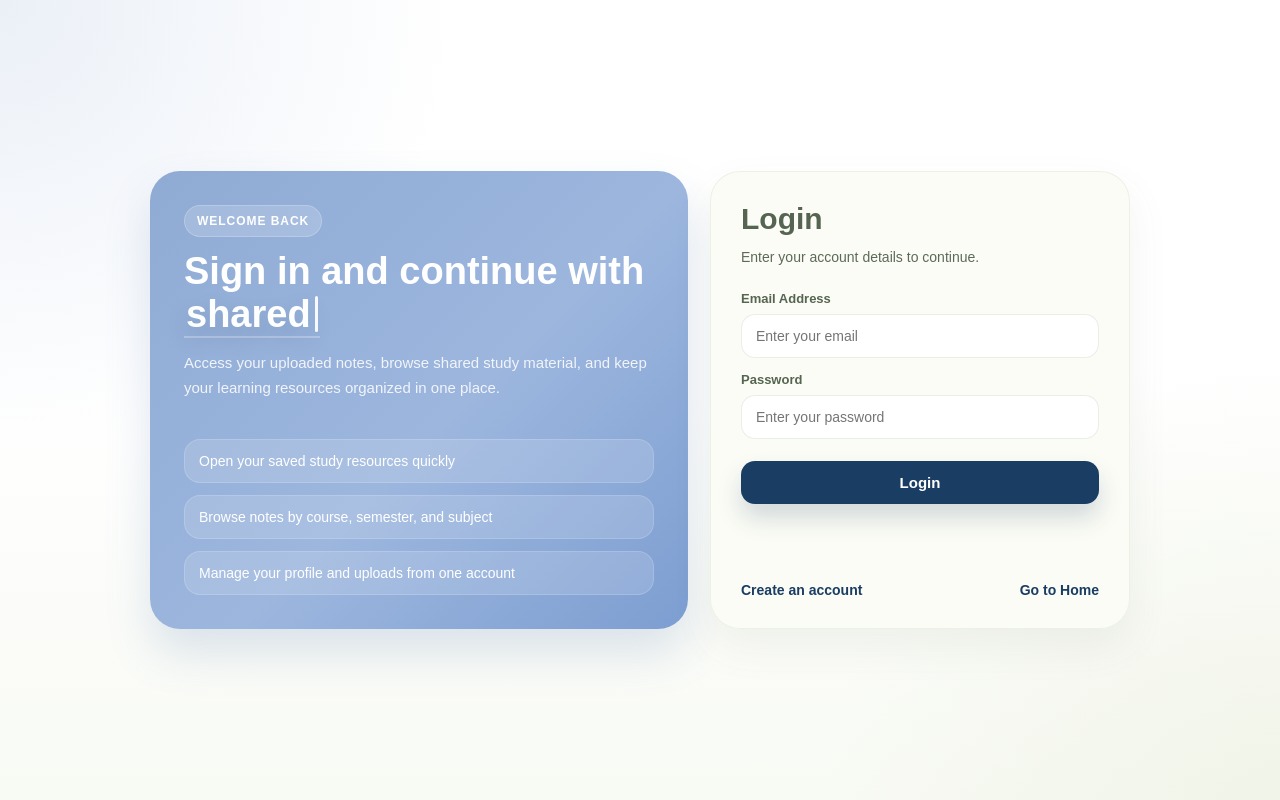
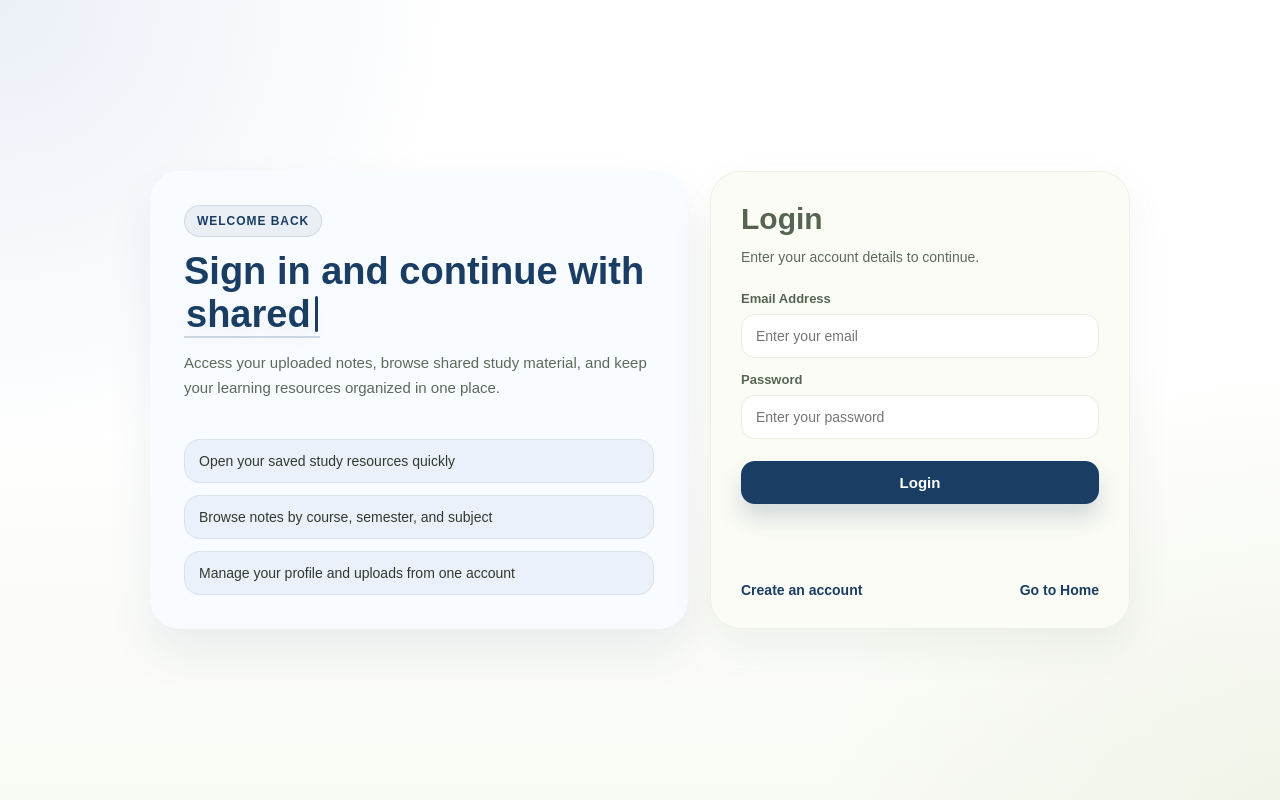
Before and after one commit to Shubhamkaushik1710/Student-notes-platform-v1, a plain HTML site: page frontend/login.html in a window 1280 px wide. Drawn offline with Linux system fonts and the light colour scheme.

Commit message:
update login ui

```diff
--- a/frontend/login.html
+++ b/frontend/login.html
@@ -58,11 +58,11 @@ align-items:stretch;
 }
 
 .info-panel{
-background:linear-gradient(135deg,#8FABD4 0%,#9cb6de 55%,#7d9ed1 100%);
+background:#f8fbff;
 border-radius:30px;
 padding:34px;
-color:white;
-box-shadow:0 24px 46px rgba(74,112,169,0.18);
+color:var(--blue-panel);
+box-shadow:0 24px 46px rgba(26,61,100,0.08);
 display:flex;
 flex-direction:column;
 justify-content:space-between;
@@ -73,8 +73,9 @@ gap:20px;
 display:inline-flex;
 padding:8px 12px;
 border-radius:999px;
-background:rgba(255,255,255,0.18);
-border:1px solid rgba(255,255,255,0.2);
+background:rgba(26,61,100,0.06);
+border:1px solid rgba(26,61,100,0.12);
+color:var(--blue-panel);
 font-size:12px;
 font-weight:700;
 letter-spacing:0.08em;
@@ -97,26 +98,26 @@ align-items:center;
 gap:4px;
 min-height:1.2em;
 padding:0 2px;
-border-bottom:2px solid rgba(255,255,255,0.28);
+border-bottom:2px solid rgba(26,61,100,0.18);
 }
 
 .type-text{
-color:#fdfefe;
-text-shadow:0 10px 24px rgba(26,61,100,0.18);
+color:var(--blue-panel);
+text-shadow:0 10px 24px rgba(26,61,100,0.08);
 }
 
 .type-caret{
 width:3px;
 height:0.96em;
 border-radius:999px;
-background:rgba(255,255,255,0.92);
+background:var(--blue-panel);
 animation:blink-caret 0.8s steps(1) infinite;
 }
 
 .info-panel p{
 font-size:15px;
 line-height:1.7;
-color:rgba(248,250,252,0.92);
+color:var(--text-muted);
 max-width:520px;
 }
 
@@ -129,8 +130,9 @@ gap:12px;
 .info-points span{
 padding:13px 14px;
 border-radius:16px;
-background:rgba(255,255,255,0.14);
-border:1px solid rgba(255,255,255,0.16);
+background:rgba(143,171,212,0.12);
+border:1px solid rgba(26,61,100,0.08);
+color:var(--text-main);
 font-size:14px;
 opacity:0;
 transform:translateY(16px);
```
